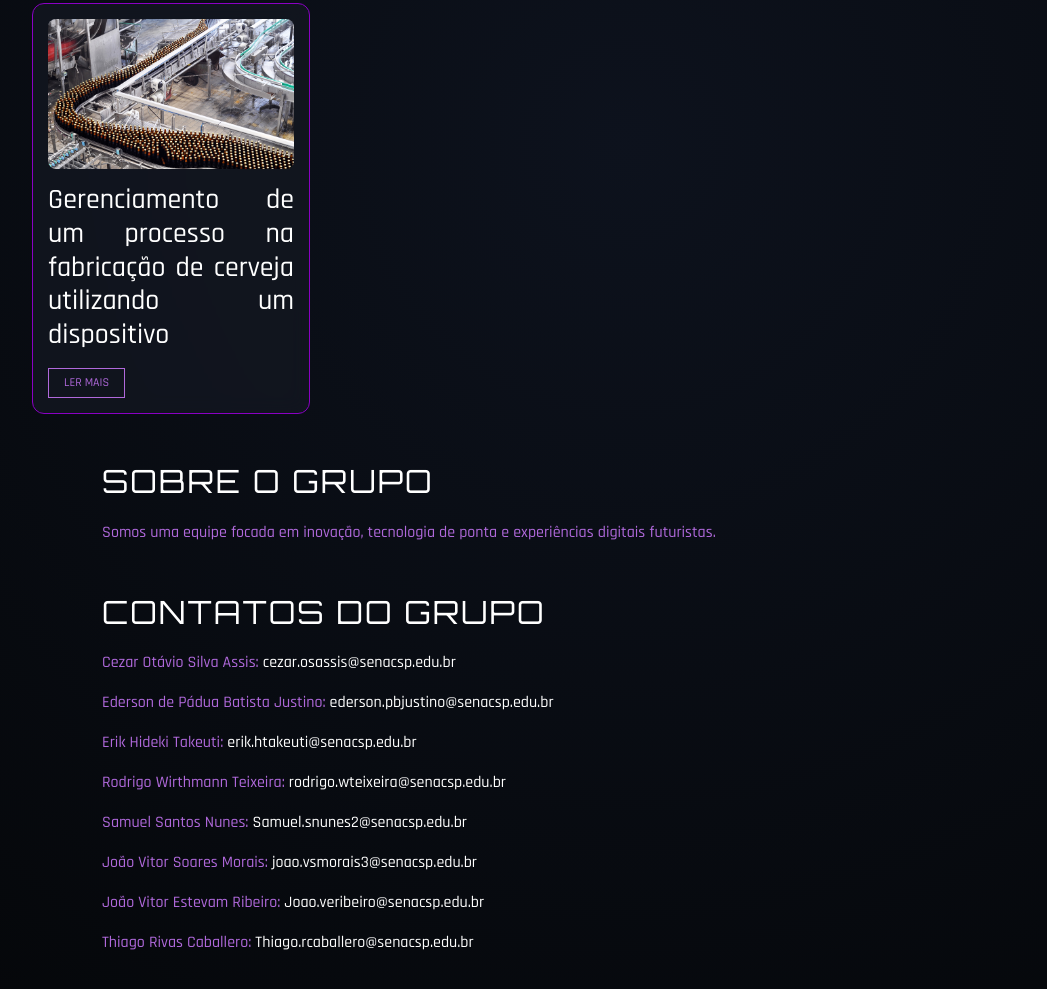
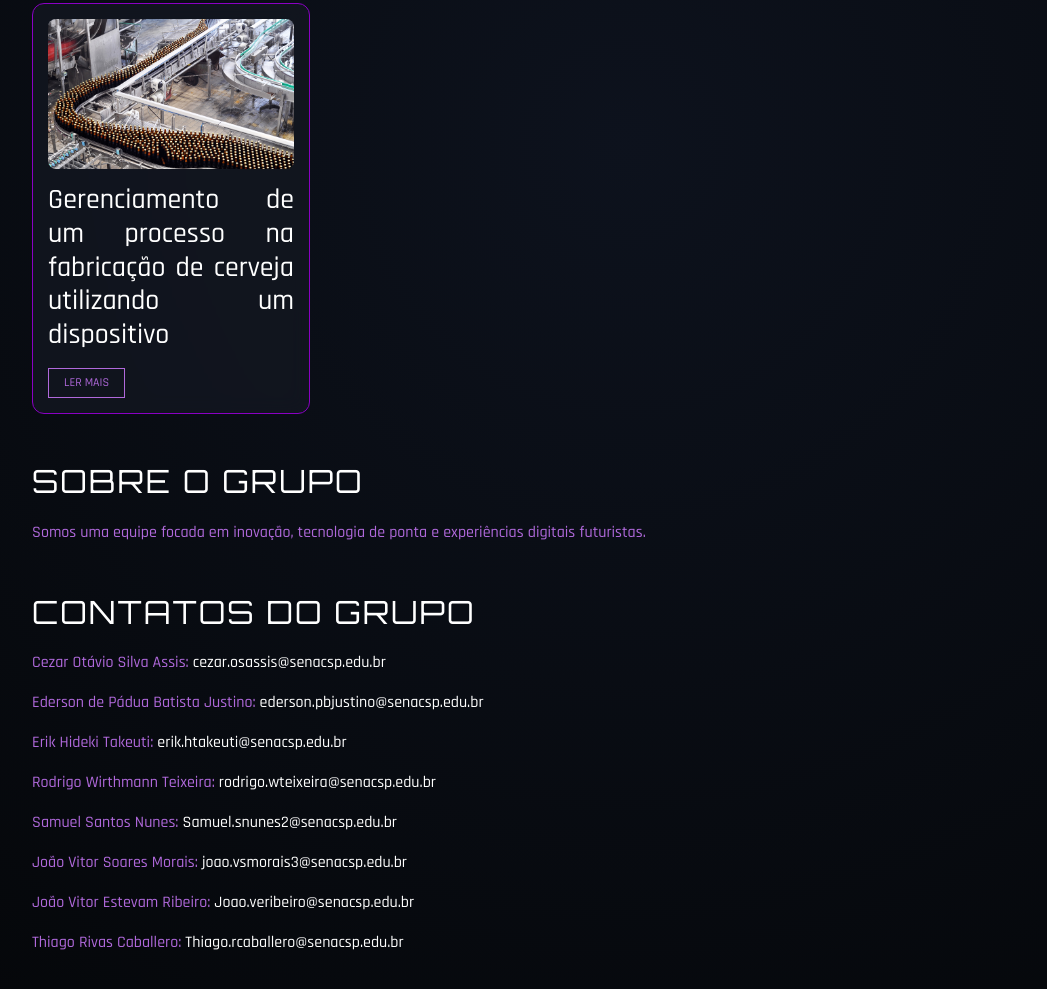
Before and after one commit to ErikTakeuti/SiteProjetoCervejaTechTitans, a plain HTML site: page index.html in a window 1280 px wide. Shown: the part 717-1706 px from the top of the page, without its empty margins (16-1063 px from the left). Drawn offline with nearby package versions, Linux system fonts and the light colour scheme.

Commit message:
Atualização2

```diff
--- a/index.html
+++ b/index.html
@@ -69,7 +69,7 @@
     </main>
 
     <!-- SOBRE A EQUIPE -->
-    <section id="about" class="container px-5 mt-5">
+    <section id="about" class="container-fluid px-5 mt-5">
         <h2 class="section-title">SOBRE O GRUPO</h2>
         <p class="about-p">
             Somos uma equipe focada em inovação, tecnologia de ponta e experiências digitais futuristas.
@@ -77,7 +77,7 @@
     </section>
 
     <!-- CONTATOS -->
-    <section id="contact" class="container px-5 mt-5 mb-5">
+    <section id="contact" class="container-fluid px-5 mt-5 mb-5">
         <h2 class="section-title">CONTATOS DO GRUPO</h2>
         <p class="contact-p">Cezar Otávio Silva Assis: <span style="color: white;"> cezar.osassis@senacsp.edu.br </span></p>
         <p class="contact-p">Ederson de Pádua Batista Justino: <span style="color: white;"> ederson.pbjustino@senacsp.edu.br </span></p>
```
